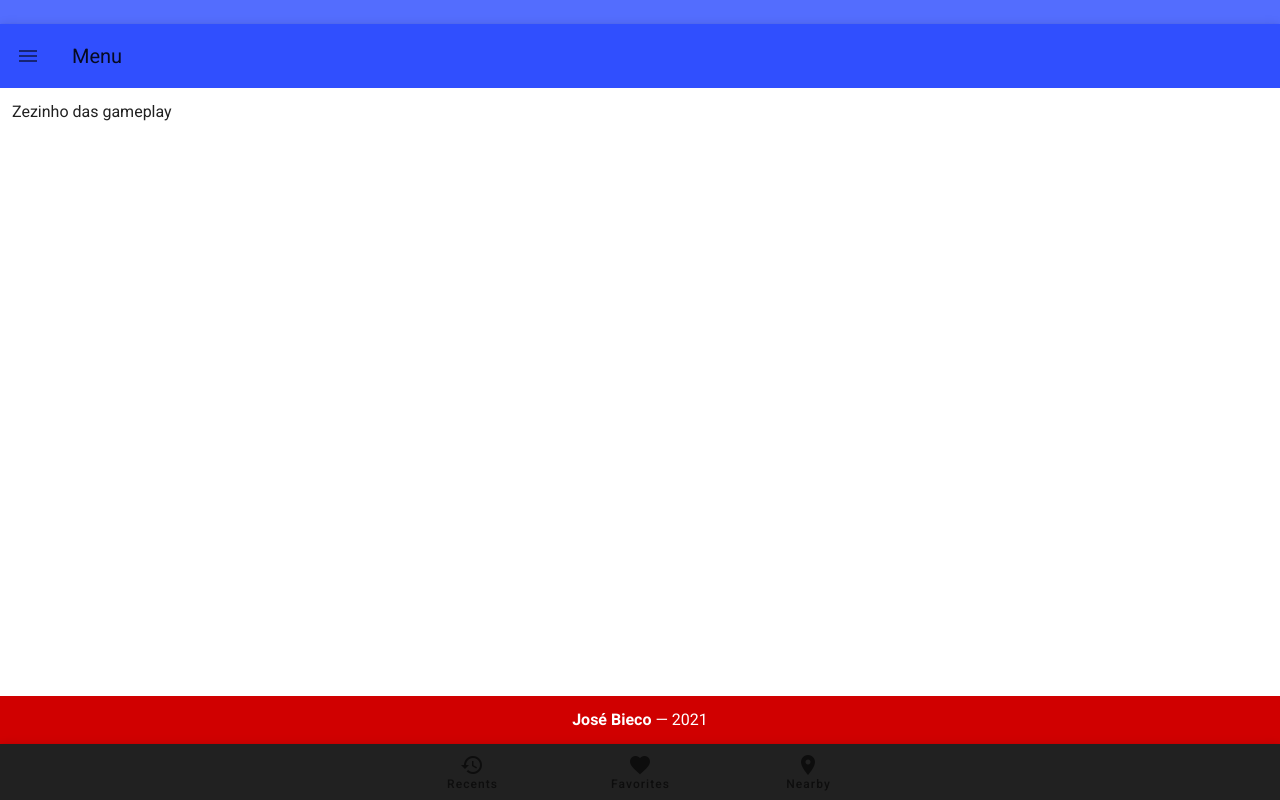
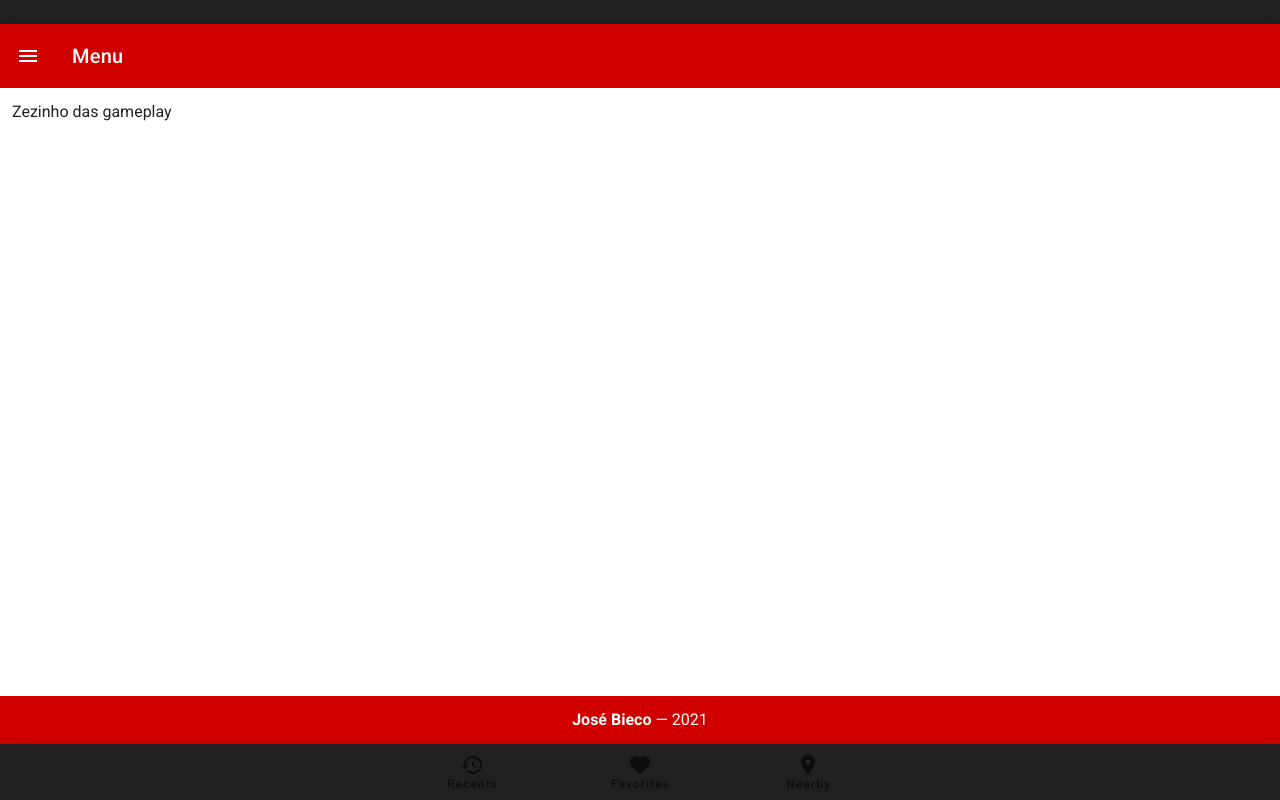
Before and after one commit to JoseBieco/wep.cp109, a Vue app: page / in a window 1280 px wide. Built offline with nearby package versions, Linux system fonts and the light colour scheme.

Commit message:
feat(src/components/Header): added styles and changed colors

```diff
--- a/src/components/Header.vue
+++ b/src/components/Header.vue
@@ -1,11 +1,14 @@
 <template>
   <div class="page">
-    <v-system-bar color="#536DFE"></v-system-bar>
+    <v-system-bar color="#212121"></v-system-bar>
 
-    <v-app-bar color="#304FFE" elevation="4">
-      <v-app-bar-nav-icon @click.stop="drawer = !drawer"></v-app-bar-nav-icon>
+    <v-app-bar color="#D00000">
+      <v-app-bar-nav-icon
+        class="textColor"
+        @click.stop="drawer = !drawer"
+      ></v-app-bar-nav-icon>
 
-      <v-toolbar-title class="poninterText" @click="goTo('/')"
+      <v-toolbar-title class="text-h6 poninterText textColor" @click="goTo('/')"
         >Menu</v-toolbar-title
       >
 
@@ -23,16 +26,15 @@
       <v-divider></v-divider>
 
       <v-list nav dense>
-        <v-list-item-group
-          v-model="group"
-          active-class="deep-purple--text text--accent-4"
-        >
+        <v-list-item-group v-model="group" active-class="activeText">
           <v-list-item
             v-for="(item, index) in routes"
             :key="index"
             @click="goTo(item.path)"
           >
-            <v-list-item-title>{{ item.name }}</v-list-item-title>
+            <v-list-item-title
+              ><strong>{{ item.name }}</strong></v-list-item-title
+            >
           </v-list-item>
         </v-list-item-group>
       </v-list>
@@ -78,4 +80,12 @@ export default Vue.extend({
 .poninterText:hover {
   cursor: pointer;
 }
+
+.textColor {
+  color: white !important;
+}
+
+.activeText {
+  color: #d00000 !important;
+}
 </style>
```
